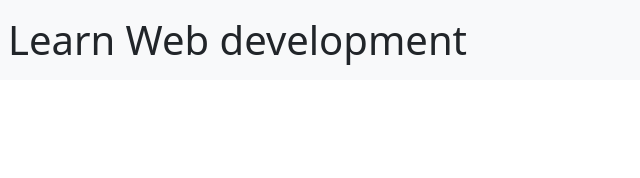
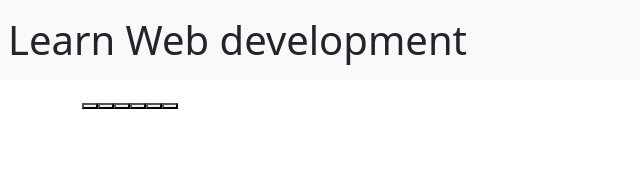
Before and after one commit to DavidIncarbone/react-use-state, a React (Vite) app: page / in a window 1280 px wide. Shown: the top 178 px of the page, without its empty margins (0-640 px from the left). Built offline with nearby package versions, Linux system fonts and the light colour scheme.

Commit message:
General asset

```diff
--- a/src/App.jsx
+++ b/src/App.jsx
@@ -1,6 +1,8 @@
 import { useState } from 'react'
 import './App.css';
 import Header from "./components/Header";
+import Main from "./components/Main";
+
 
 function App() {
 
@@ -8,6 +10,8 @@ function App() {
   return (
     <>
       <Header />
+      <Main />
+
 
     </>
 
--- /dev/null
+++ b/src/components/Button.jsx
@@ -0,0 +1,9 @@
+function Button() {
+    return (
+        <button>
+
+        </button>
+    )
+}
+
+export default Button;
--- /dev/null
+++ b/src/components/ButtonsSection.jsx
@@ -0,0 +1,19 @@
+
+import Button from "./Button";
+function ButtonsSection() {
+    return (
+        <section>
+            <div className="container">
+                <Button />
+                <Button />
+                <Button />
+                <Button />
+                <Button />
+                <Button />
+
+            </div>
+        </section>
+    )
+}
+
+export default ButtonsSection;
--- a/src/components/Main.jsx
+++ b/src/components/Main.jsx
@@ -0,0 +1,12 @@
+import ButtonsSection from "./ButtonsSection";
+function Main() {
+    return (
+        <main>
+
+            <ButtonsSection />
+
+        </main>
+    )
+}
+
+export default Main;
```
